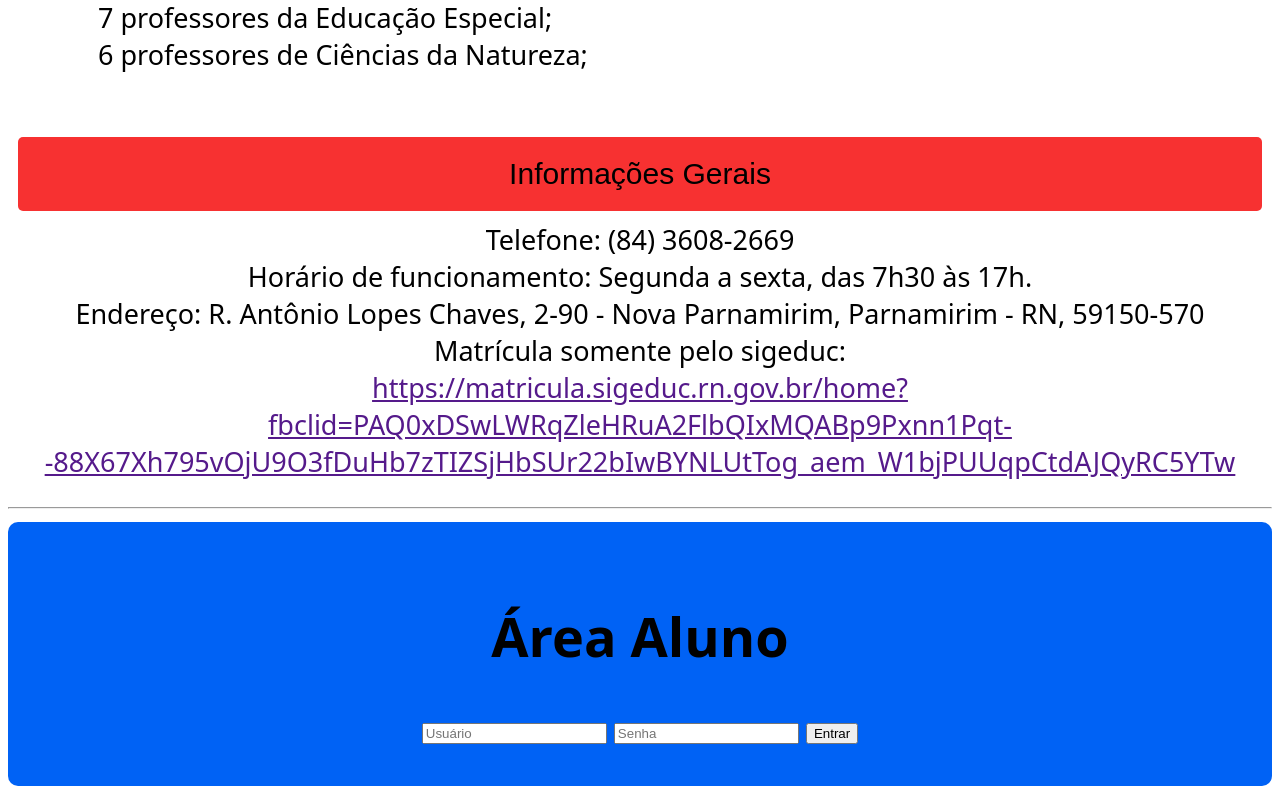
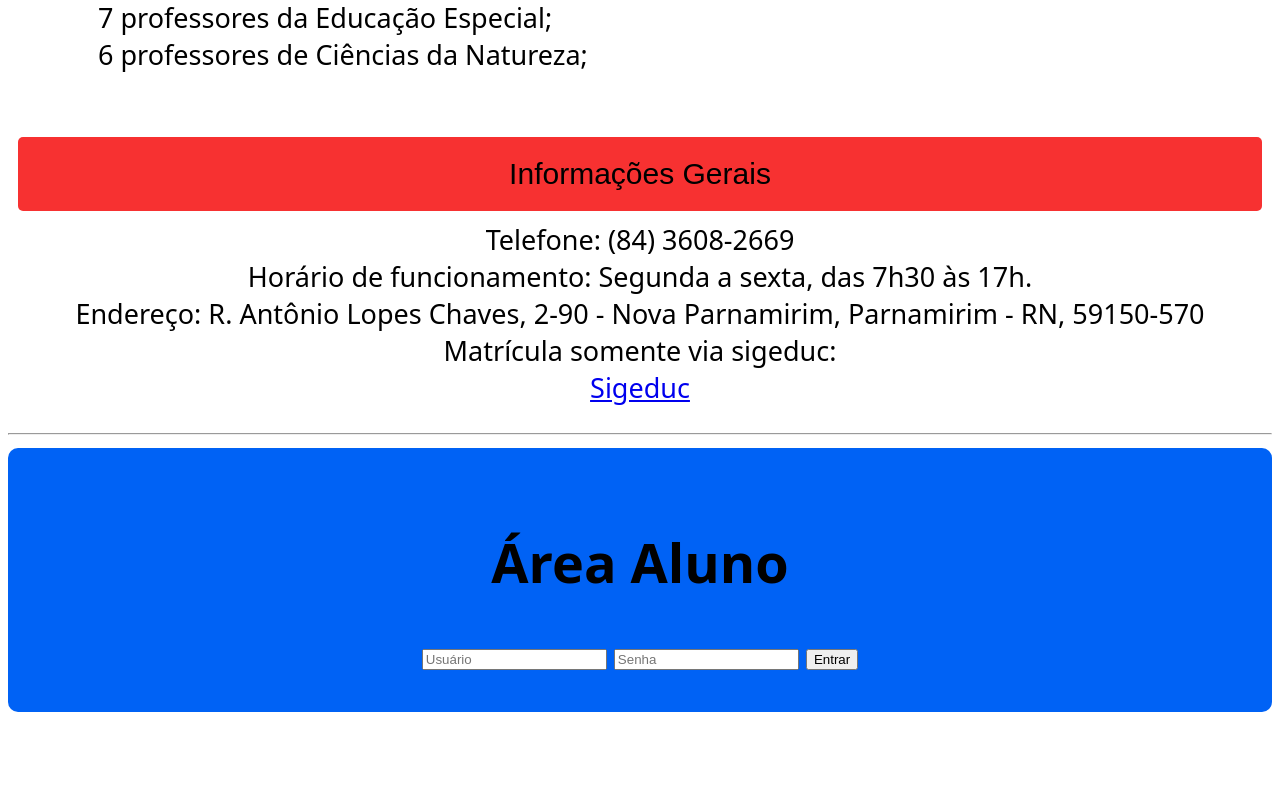
Before and after one commit to maahvicky/portal-ceep, a plain HTML site: page index.html in a window 1280 px wide. Shown: the part 2248-3042 px from the top of the page. After the commit the page ends 2968 px from the top, so only its background shows below. Drawn offline with Linux system fonts and the light colour scheme.

Commit message:
Update index.html

```diff
--- a/index.html
+++ b/index.html
@@ -126,7 +126,7 @@ Oferecemos dois cursos: <br>
 Telefone: (84) 3608-2669 <br>
 Horário de funcionamento: Segunda a sexta, das 7h30 às 17h. <br>
 Endereço: R. Antônio Lopes Chaves, 2-90 - Nova Parnamirim, Parnamirim - RN, 59150-570 <br>
-Matrícula somente pelo sigeduc: <br> <a href> https://matricula.sigeduc.rn.gov.br/home?fbclid=PAQ0xDSwLWRqZleHRuA2FlbQIxMQABp9Pxnn1Pqt--88X67Xh795vOjU9O3fDuHb7zTIZSjHbSUr22bIwBYNLUtTog_aem_W1bjPUUqpCtdAJQyRC5YTw </a>
+Matrícula somente via sigeduc: <br> <a href="https://sigeduc.rn.gov.br/matricula/"> Sigeduc</a>
 </p>
 <hr>
  <div class="login-container">
```
